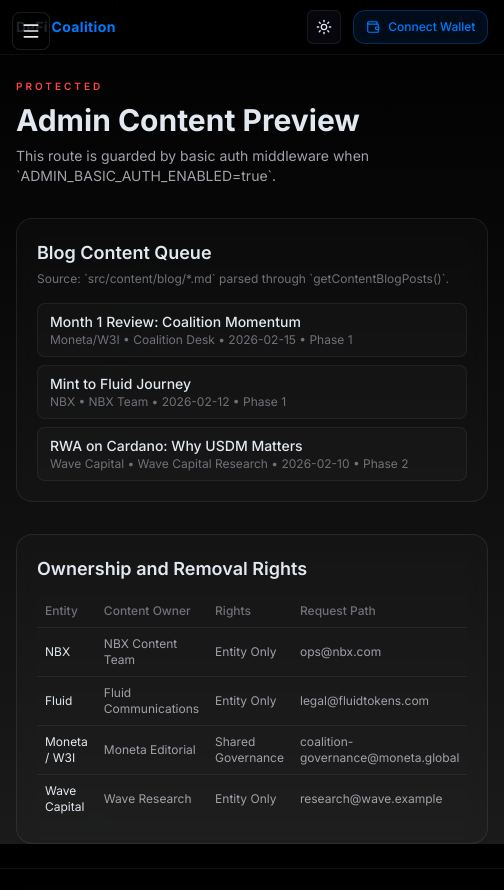
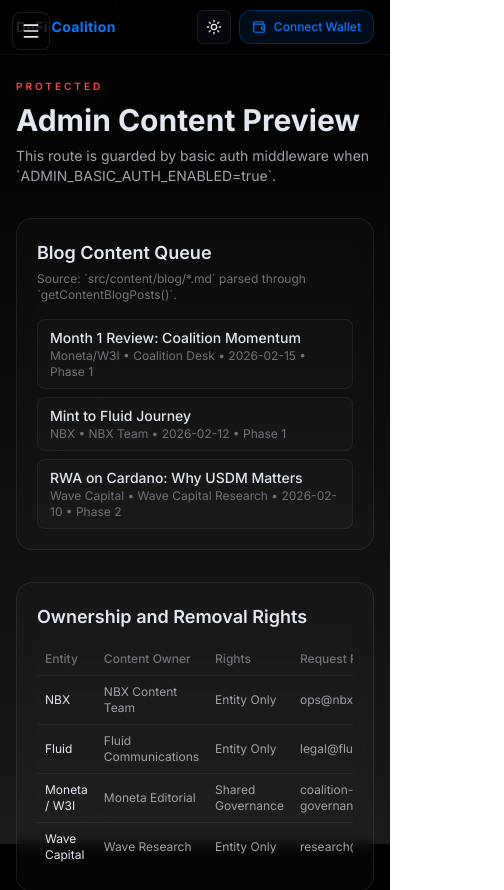
Before and after one commit to iamwilco/defi, a Next.js app: page /admin in a window 390 px wide. Shown: the top 890 px of the page, 504 px wide, since content can reach past the window. Built offline with nearby package versions, Linux system fonts and the light colour scheme.

Commit message:
fix(mobile): prevent horizontal overflow on small screens

```diff
--- a/src/app/globals.css
+++ b/src/app/globals.css
@@ -121,6 +121,12 @@
   font-family: var(--font-inter), system-ui, sans-serif;
 }
 
+html,
+body {
+  max-width: 100%;
+  overflow-x: hidden;
+}
+
 a {
   text-decoration: none;
 }
--- a/src/app/layout.tsx
+++ b/src/app/layout.tsx
@@ -34,7 +34,7 @@
     <html lang="en">
       <body className={`${inter.variable} ${geistMono.variable} antialiased`}>
         <Providers>
-          <div className="relative flex min-h-screen text-foreground">
+          <div className="relative flex min-h-screen overflow-x-hidden text-foreground">
             <ClientParticles />
             <a
               href="#main-content"
@@ -47,9 +47,9 @@
             <Sidebar />
 
             {/* Content column: top bar + main + footer */}
-            <div className="relative z-10 flex min-h-screen flex-1 flex-col">
+            <div className="relative z-10 flex min-h-screen min-w-0 flex-1 flex-col">
               <Navbar />
-              <main id="main-content" className="mx-auto w-full max-w-6xl flex-1 px-4 py-6 sm:px-6 lg:px-8">
+              <main id="main-content" className="mx-auto w-full min-w-0 max-w-6xl flex-1 px-4 py-6 sm:px-6 lg:px-8">
                 {children}
               </main>
               <Footer />
--- a/src/components/dashboard/HeroSection.tsx
+++ b/src/components/dashboard/HeroSection.tsx
@@ -41,7 +41,7 @@
           </FadeIn>
 
           <FadeIn delay={0.3}>
-            <div className="mt-8 flex flex-wrap items-end gap-6">
+            <div className="mt-8 flex flex-wrap items-end gap-4 sm:gap-6">
               <div>
                 <p className="text-[10px] font-medium uppercase tracking-wider text-(--text-muted)">Total Value Locked</p>
                 <AnimatedCounter
@@ -50,7 +50,7 @@
                   className="text-4xl font-bold text-accent-gold glow-gold-text"
                 />
               </div>
-              <div className="flex gap-3">
+              <div className="flex flex-wrap gap-3">
                 <Link
                   href="/blog/month-1-review"
                   className="rounded-xl border border-accent-blue/30 bg-accent-blue/10 px-5 py-2.5 text-sm font-medium text-accent-blue transition hover:bg-accent-blue/20 hover:shadow-[0_0_20px_rgba(0,123,255,0.2)]"
--- a/src/components/layout/Navbar.tsx
+++ b/src/components/layout/Navbar.tsx
@@ -9,7 +9,7 @@
 
   return (
     <header className="sticky top-0 z-30 border-b border-white/6 bg-black/60 backdrop-blur-xl">
-      <div className="flex items-center justify-between px-4 py-2.5 sm:px-6">
+      <div className="flex min-w-0 items-center justify-between gap-2 px-4 py-2.5 sm:px-6">
         {/* Quick Metrics — hidden on mobile (sidebar hamburger takes that space) */}
         <div className="hidden items-center gap-5 lg:flex">
           <MetricPill label="TVL" value={formatCurrency(totalTVL)} accent="blue" />
@@ -22,12 +22,12 @@
         </div>
 
         {/* Mobile: show logo text in the top bar since sidebar is collapsed */}
-        <span className="text-sm font-bold tracking-wide text-foreground lg:hidden">
+        <span className="hidden min-[360px]:inline text-sm font-bold tracking-wide text-foreground lg:hidden">
           DeFi <span className="text-accent-blue">Coalition</span>
         </span>
 
         {/* Right side: wallet + theme */}
-        <div className="flex items-center gap-3">
+        <div className="flex min-w-0 items-center gap-2 sm:gap-3">
           <ThemeToggle />
           <WalletButton />
         </div>
--- a/src/components/web3/WalletButton.tsx
+++ b/src/components/web3/WalletButton.tsx
@@ -26,14 +26,14 @@
 
   if (connected && address) {
     return (
-      <div className="relative">
+      <div className="relative min-w-0">
         <button
           type="button"
           onClick={() => setOpen((prev) => !prev)}
-          className="flex items-center gap-2 rounded-xl border border-accent-blue/30 bg-accent-blue/10 px-3 py-2 text-xs font-medium text-accent-blue transition hover:border-accent-blue/50 hover:shadow-[0_0_15px_rgba(0,123,255,0.2)]"
+          className="flex max-w-[150px] items-center gap-2 rounded-xl border border-accent-blue/30 bg-accent-blue/10 px-3 py-2 text-xs font-medium text-accent-blue transition hover:border-accent-blue/50 hover:shadow-[0_0_15px_rgba(0,123,255,0.2)]"
         >
           <span className="h-2 w-2 rounded-full bg-accent-green animate-pulse-glow" />
-          <span>{shortenAddress(address)}</span>
+          <span className="truncate">{shortenAddress(address)}</span>
           <ChevronDown className="h-3 w-3" />
         </button>
 
@@ -85,7 +85,7 @@
   }
 
   return (
-    <div className="relative">
+    <div className="relative min-w-0">
       <button
         type="button"
         onClick={() => setOpen((prev) => !prev)}
@@ -93,7 +93,7 @@
         className="flex items-center gap-2 rounded-xl border border-accent-blue/30 bg-accent-blue/10 px-3 py-2 text-xs font-medium text-accent-blue transition hover:border-accent-blue/50 hover:shadow-[0_0_15px_rgba(0,123,255,0.2)] disabled:opacity-50"
       >
         <Wallet className="h-3.5 w-3.5" />
-        {connecting ? "Connecting..." : "Connect Wallet"}
+        <span className="hidden min-[380px]:inline">{connecting ? "Connecting..." : "Connect Wallet"}</span>
       </button>
 
       <AnimatePresence>
```
